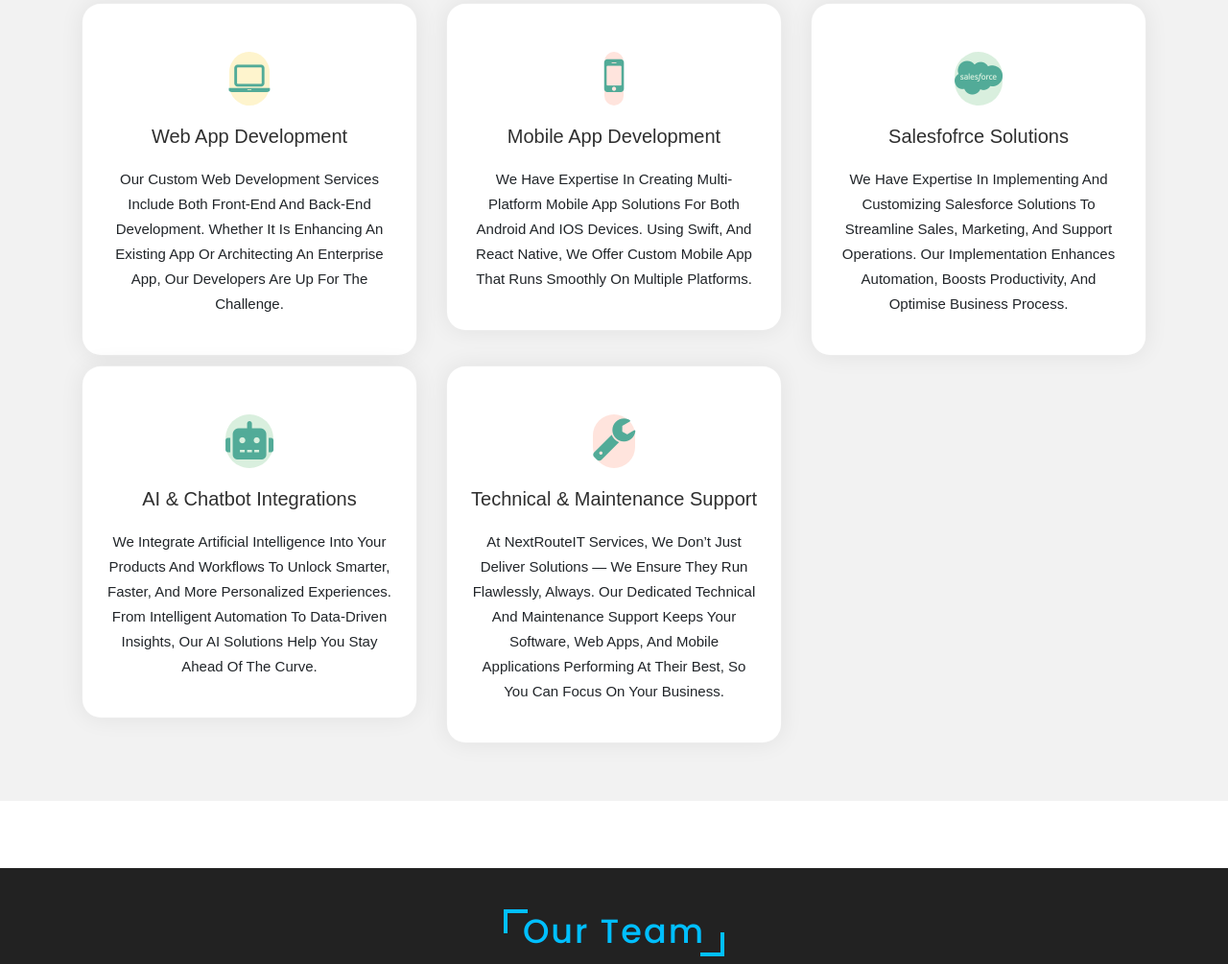
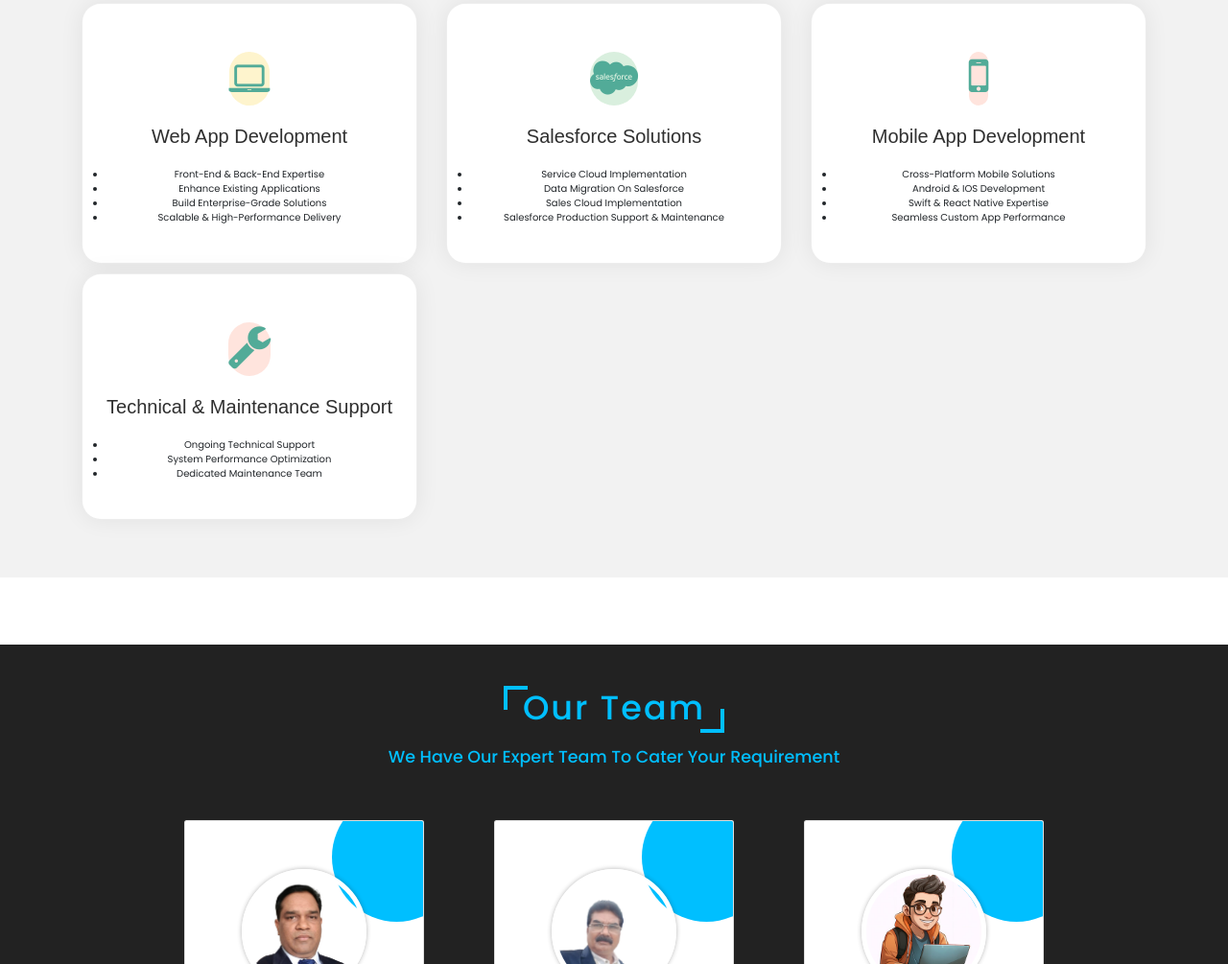
Before and after one commit to indmanan/ITTestSite, a plain HTML site: page index.html in a window 1280 px wide. Shown: the part 1455-2460 px from the top of the page at 96% size. Drawn offline with nearby package versions, Linux system fonts and the light colour scheme.

Commit message:
Update index.html

```diff
--- a/index.html
+++ b/index.html
@@ -69,44 +69,53 @@
         <!-- <div class="col-lg-3 col-sm-6"> -->
           <div class="item"> <span class="icon feature_box_col_one"><i class="fa fa-laptop"></i></span>
             <h6>Web App Development</h6>
-            <p>Our Custom Web Development Services Include Both Front-End And Back-End Development. Whether It Is Enhancing An Existing App Or Architecting An Enterprise App, Our Developers Are Up For The Challenge.</p>
+            <!-- <p>Our Custom Web Development Services Include Both Front-End And Back-End Development. Whether It Is Enhancing An Existing App Or Architecting An Enterprise App, Our Developers Are Up For The Challenge.</p> -->
+            <ul>
+                <li>Front-End & Back-End Expertise</li>
+                <li>Enhance Existing Applications</li>
+                <li>Build Enterprise-Grade Solutions</li>
+                <li>Scalable & High-Performance Delivery</li>
+              </ul>
+        </div>
+        </div>
+        <div class="col-lg-4 col-md-6 col-sm-12">
+            <div class="item">
+              <span class="icon feature_box_col_three"><i class="fab fa-salesforce"></i></span>
+              <h6>Salesforce Solutions</h6>
+              <ul>
+                <li>Service Cloud Implementation </li>
+                <li>Data Migration on Salesforce</li>
+                <li>Sales Cloud Implementation</li>
+                <li>Salesforce Production Support & Maintenance</li>
+              </ul>
+            </div>
           </div>
-        </div>
         <!-- <div class="col-lg-3 col-sm-6"> -->
         <div class="col-lg-4 col-md-6 col-sm-12">
           <div class="item"> <span class="icon feature_box_col_two"><i class="fa fa-mobile" class="fa fa-mobile-phone" style="font-size:48px"></i></span>
             <h6>Mobile App Development</h6>
-            <p>We Have Expertise In Creating Multi-Platform Mobile App Solutions For Both Android And IOS Devices. Using Swift, And React Native, We Offer Custom Mobile App That Runs Smoothly On Multiple Platforms.</p>
-          </div>
+            <ul>
+                <li>Cross-Platform Mobile Solutions</li>
+                <li>Android & iOS Development</li>
+                <li>Swift & React Native Expertise</li>
+                <li>Seamless Custom App Performance</li>
+            </ul>
         </div>
-
-        <!-- <div class="col-lg-3 col-sm-6"> -->
-        <div class="col-lg-4 col-md-6 col-sm-12">
-            <div class="item"> <span class="icon feature_box_col_three"><i class="fab fa-salesforce"></i></span>
-            <h6>Salesfofrce Solutions</h6>
-            <p>We Have Expertise In Implementing And Customizing Salesforce Solutions To Streamline Sales, Marketing, And Support Operations. Our Implementation Enhances Automation, Boosts Productivity, And Optimise Business Process.</p>
-          </div>
         </div>
-
-        <!-- <div class="col-lg-3 col-sm-6"> -->
-        <div class="col-lg-4 col-md-6 col-sm-12">
-              <div class="item"> <span class="icon feature_box_col_three"><i class="fas fa-robot"></i></span>
-              <h6>AI & Chatbot Integrations </h6>
-              <p>We integrate artificial intelligence into your products and workflows to unlock smarter, faster, and more personalized experiences. From intelligent automation to data-driven insights, our AI solutions help you stay ahead of the curve.</p>
-            </div>
-      </div>
-
       <!-- <div class="col-lg-3 col-sm-6"> -->
       <div class="col-lg-4 col-md-6 col-sm-12">
         <div class="item"> <span class="icon feature_box_col_two"><i class="fa fa-wrench" class="fa fa-mobile-phone" style="font-size:48px"></i></span>
           <h6>Technical & Maintenance Support</h6>
-          <p>At NextRouteIT Services, we don’t just deliver solutions — we ensure they run flawlessly, always. Our dedicated technical and maintenance support keeps your software, web apps, and mobile applications performing at their best, so you can focus on your business.</p>
+          <ul>
+            <li>Ongoing Technical Support</li>
+            <li>System Performance Optimization</li>
+            <li>Dedicated Maintenance Team</li>
+          </ul>
         </div>
        </div>
       </div>
     </div>
 </div>
-
 <script src="https://code.jquery.com/jquery-3.5.1.slim.min.js" integrity="sha384-DfXdz2htPH0lsSSs5nCTpuj/zy4C+OGpamoFVy38MVBnE+IbbVYUew+OrCXaRkfj" crossorigin="anonymous"></script>
 <script src="https://cdn.jsdelivr.net/npm/bootstrap@4.5.3/dist/js/bootstrap.bundle.min.js" integrity="sha384-ho+j7jyWK8fNQe+A12Hb8AhRq26LrZ/JpcUGGOn+Y7RsweNrtN/tE3MoK7ZeZDyx" crossorigin="anonymous"></script>
 <!--
```
